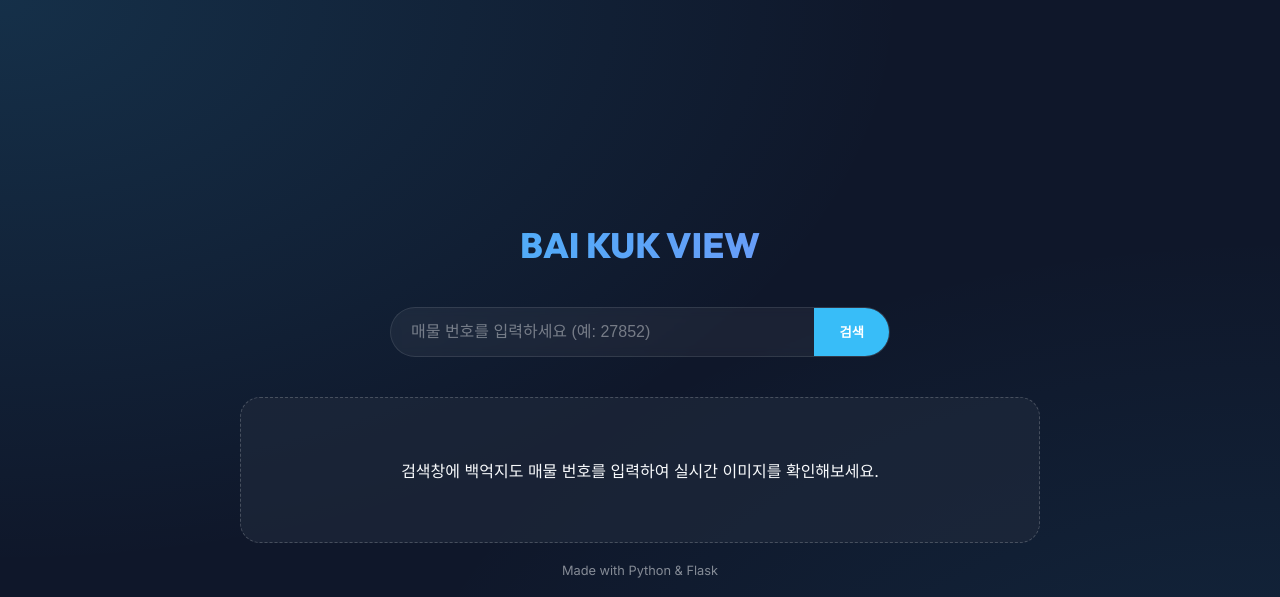
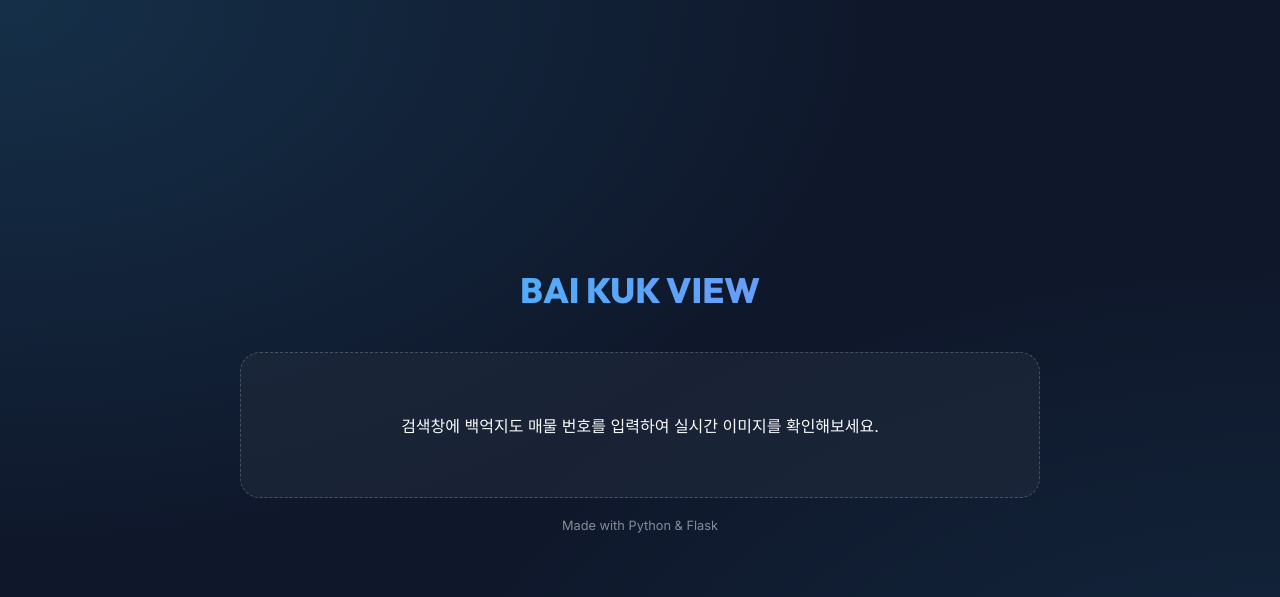
Before and after one commit to mhale45/maemul-image, a Flask app: page / in a window 1280 px wide. Shown: the top 597 px of the page. Run offline with Flask 3, Linux system fonts and the light colour scheme.

Commit message:
수동 업데이트

```diff
--- a/templates/index.html
+++ b/templates/index.html
@@ -1,11 +1,13 @@
 <!DOCTYPE html>
 <html lang="ko">
+
 <head>
     <meta charset="UTF-8">
     <meta name="viewport" content="width=device-width, initial-scale=1.0">
     <title>BAI KUK VIEW</title>
     <!-- Google Fonts: Inter & Outfit -->
-    <link href="https://fonts.googleapis.com/css2?family=Inter:wght@400;700&family=Outfit:wght@300;600;800&display=swap" rel="stylesheet">
+    <link href="https://fonts.googleapis.com/css2?family=Inter:wght@400;700&family=Outfit:wght@300;600;800&display=swap"
+        rel="stylesheet">
     <style>
         :root {
             --primary-bg: #0f172a;
@@ -210,8 +212,13 @@
             background: rgba(56, 189, 248, 0.8);
         }
 
-        .prev-btn { left: 15px; }
-        .next-btn { right: 15px; }
+        .prev-btn {
+            left: 15px;
+        }
+
+        .next-btn {
+            right: 15px;
+        }
 
         /* Counter/Dots */
         .slider-info {
@@ -234,18 +241,12 @@
         }
     </style>
 </head>
+
 <body>
     <div class="container">
         <header>
             <h1>BAI KUK VIEW</h1>
         </header>
-
-        <div class="search-container">
-            <form class="search-form" action="/" method="GET">
-                <input type="text" name="id" class="search-input" placeholder="매물 번호를 입력하세요 (예: 27852)" value="{{ item_id if item_id else '' }}">
-                <button type="submit" class="search-btn">검색</button>
-            </form>
-        </div>
 
         {% if images %}
         <div class="status-bar">
@@ -330,4 +331,5 @@
     </script>
     {% endif %}
 </body>
+
 </html>
```
Lines whose indentation alone changed are shown as unchanged.
